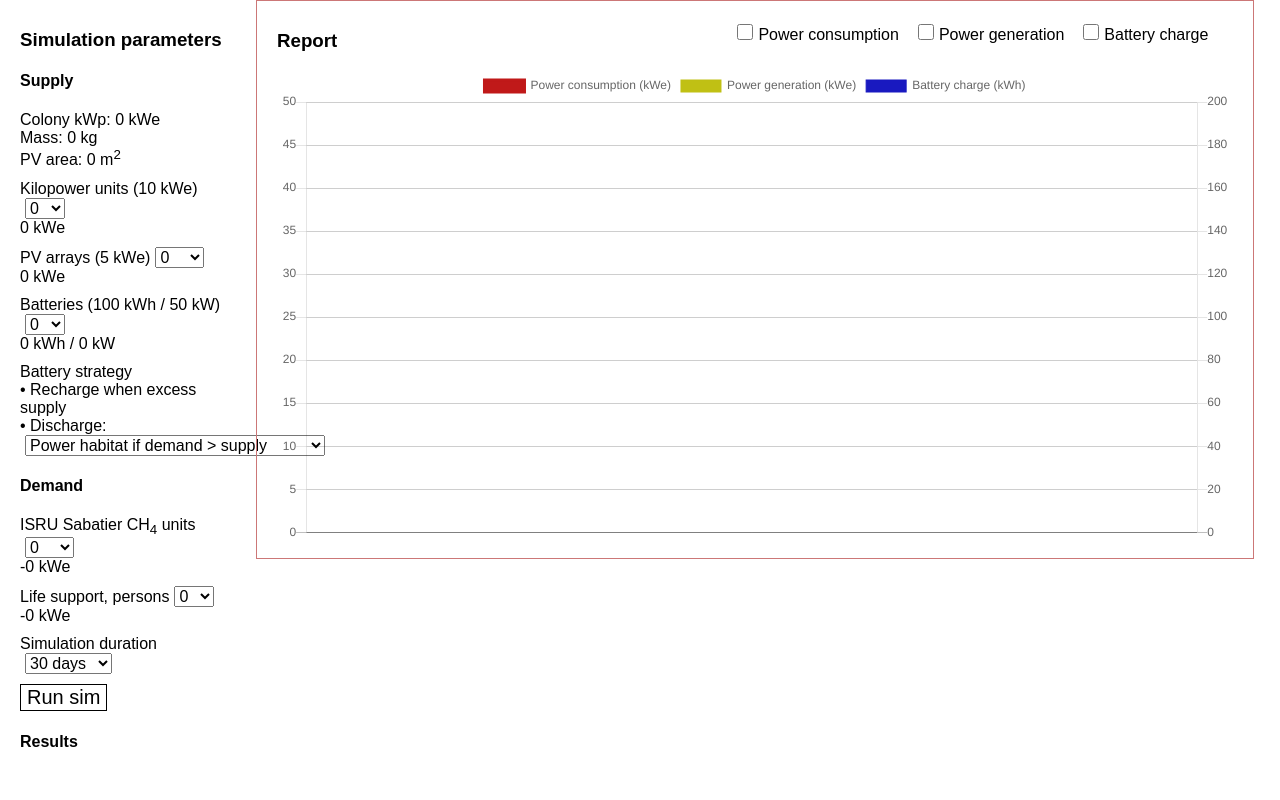
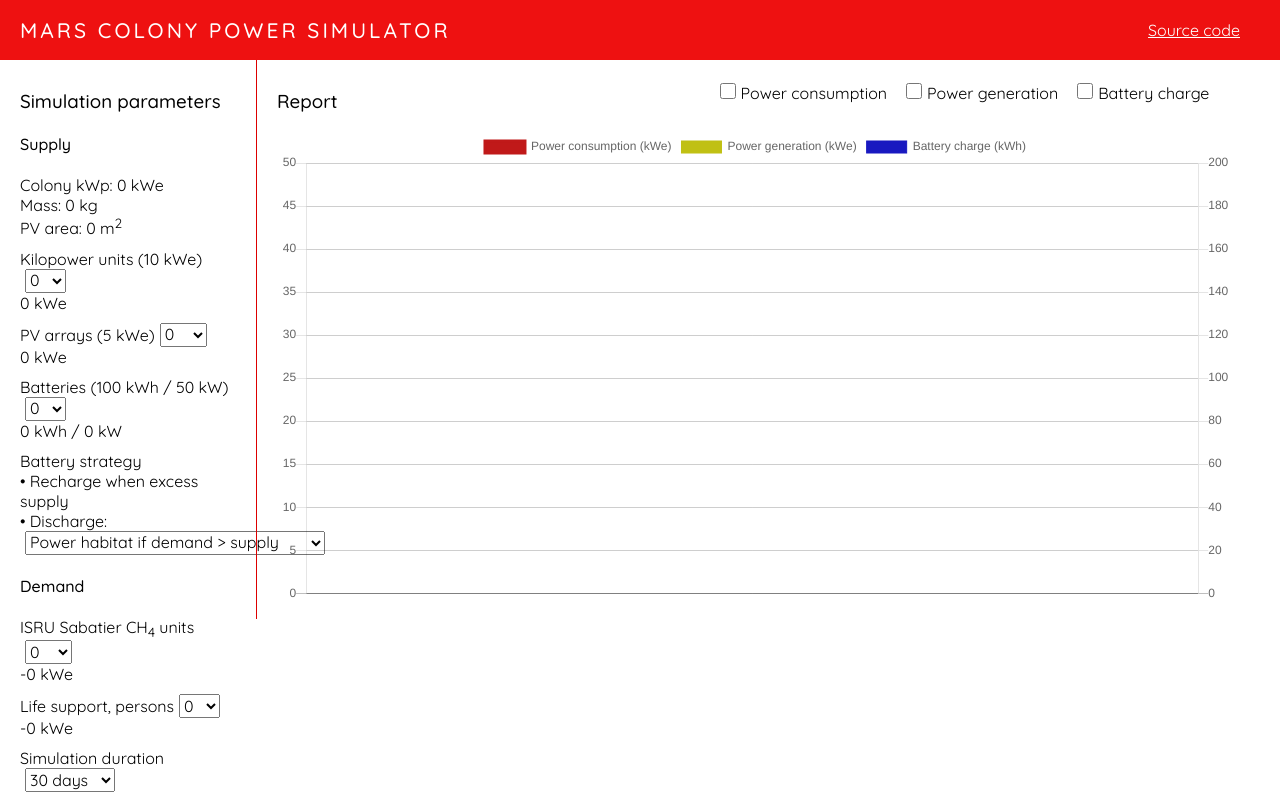
Before and after one commit to davedx/mars-power, a React (Create React App) app: page / in a window 1280 px wide. Shown: the top 800 px of the page. Built offline with nearby package versions, Linux system fonts and the light colour scheme.

Commit message:
More cleanup and deploy stuff

```diff
--- a/public/index.html
+++ b/public/index.html
@@ -8,6 +8,7 @@
       manifest.json provides metadata used when your web app is added to the
       homescreen on Android. See https://developers.google.com/web/fundamentals/engage-and-retain/web-app-manifest/
     -->
+    <link href="https://fonts.googleapis.com/css?family=Quicksand:300,400,500" rel="stylesheet">
     <link rel="manifest" href="%PUBLIC_URL%/manifest.json">
     <link rel="shortcut icon" href="%PUBLIC_URL%/favicon.ico">
     <!--
--- a/src/App.css
+++ b/src/App.css
@@ -1,5 +1,36 @@
+body, html {
+  width: 100%;
+  height: 100%;
+  padding: 0;
+  margin: 0;
+}
 * {
+  font-family: 'Quicksand', sans-serif;
   box-sizing: border-box;
+}
+h3, h4 {
+  font-family: 'Quicksand', sans-serif;
+  font-weight: 500;
+}
+.sim-top {
+  padding: 0 20px;
+  height: 60px;
+  background-color: #e11;
+  color: white;
+}
+.sim-top h3 {
+  font-size: 21px;
+  letter-spacing: 3px;
+  margin: 0;
+  line-height: 60px;
+  text-transform: uppercase;
+  display: inline-block;
+}
+.sim-code {
+  font-family: 'Quicksand', sans-serif;
+  margin: 20px 20px 0 0;
+  color: white;
+  float: right;
 }
 .controls {
   width: 20%;
@@ -21,7 +52,7 @@ button:hover {
 }
 .report {
   width: 78%;
-  border: 1px solid #C77;
+  border-left: 1px solid #d00;
   display: inline-block;
   padding: 10px 20px;
   vertical-align: top;
--- a/src/App.js
+++ b/src/App.js
@@ -109,6 +109,7 @@ class App extends React.Component {
 
     return <div>
       <div className='sim'>
+        <div className='sim-top'><h3>Mars Colony Power Simulator</h3> <a className='sim-code' href='https://github.com/davedx/mars-power'>Source code</a></div>
         <div className='controls'>
           <h3>Simulation parameters</h3>
           <h4>Supply</h4>
```
Also changed, not shown: package.json (+7 -1 lines), 1 other file (tests, documents, lock files or other folders).
